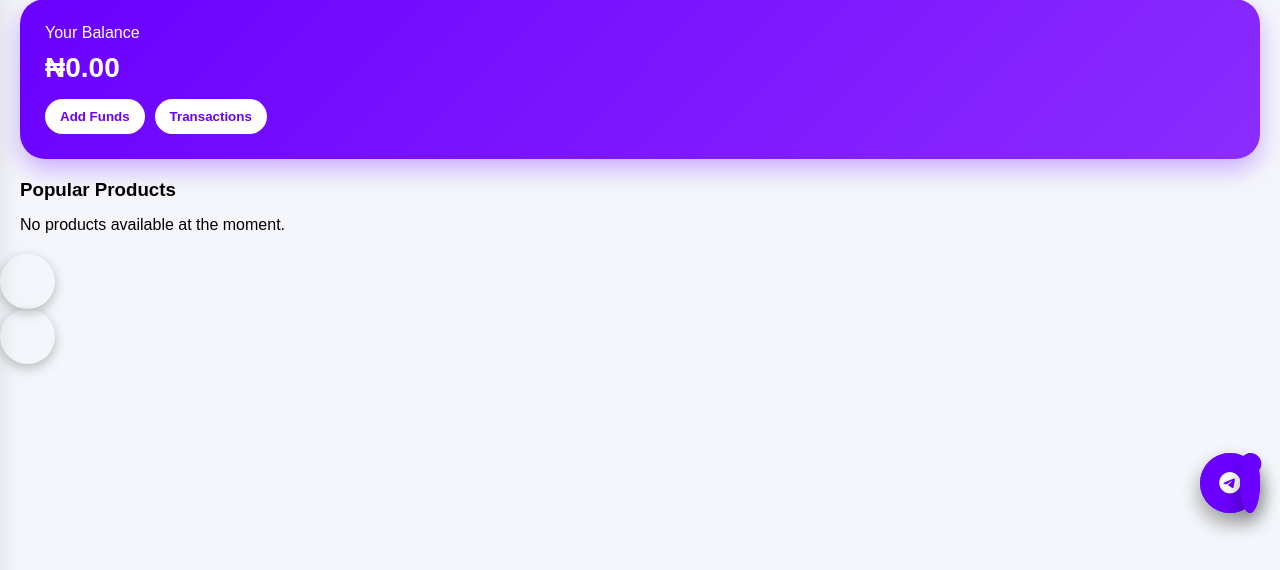
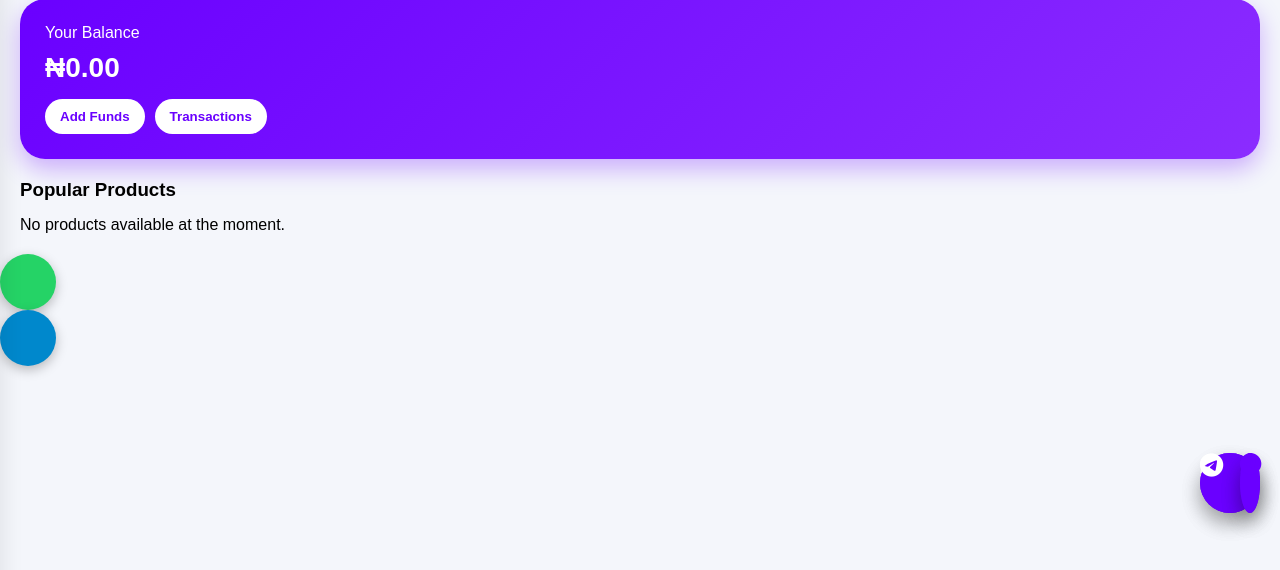
Before and after one commit to Bumacrystale/bestlogs, a Django app: page /home/ in a window 1280 px wide. Shown: the part 197-767 px from the top of the page. Run offline with Django 5.2, Linux system fonts and the light colour scheme; the visitor is signed in with stand-in values (Sample User, id 1); data that the repository does not hold is empty.

Commit message:
Perfected WhatsApp floating button alignment

```diff
--- a/main/templates/base.html
+++ b/main/templates/base.html
@@ -19,8 +19,8 @@
 
     <style>
         .support-links a {
-            width: 55px;
-            height: 55px;
+            width: 56px;
+            height: 56px;
             border-radius: 50%;
 
             display: flex;
@@ -30,18 +30,27 @@
             text-decoration: none;
             color: white;
 
-            font-size: 24px;
-            line-height: 1;
-
-            box-shadow: 0 4px 12px rgba(0, 0, 0, 0.25);
-
-            transition: transform 0.2s ease;
+            box-shadow: 0 4px 12px rgba(0,0,0,0.25);
         }
 
-        .support-links a i {
-            display: flex;
-            align-items: center;
-            justify-content: center;
+        .whatsapp-btn {
+            background: #25D366;
+        }
+
+        .telegram-btn {
+            background: #0088cc;
+        }
+
+        .whatsapp-btn i {
+            font-size: 22px;
+        }
+
+        .telegram-btn i {
+            font-size: 24px;
+        }
+
+        .whatsapp-icon {
+            transform: translateY(1px);
         }
     </style>
 </head>
```
